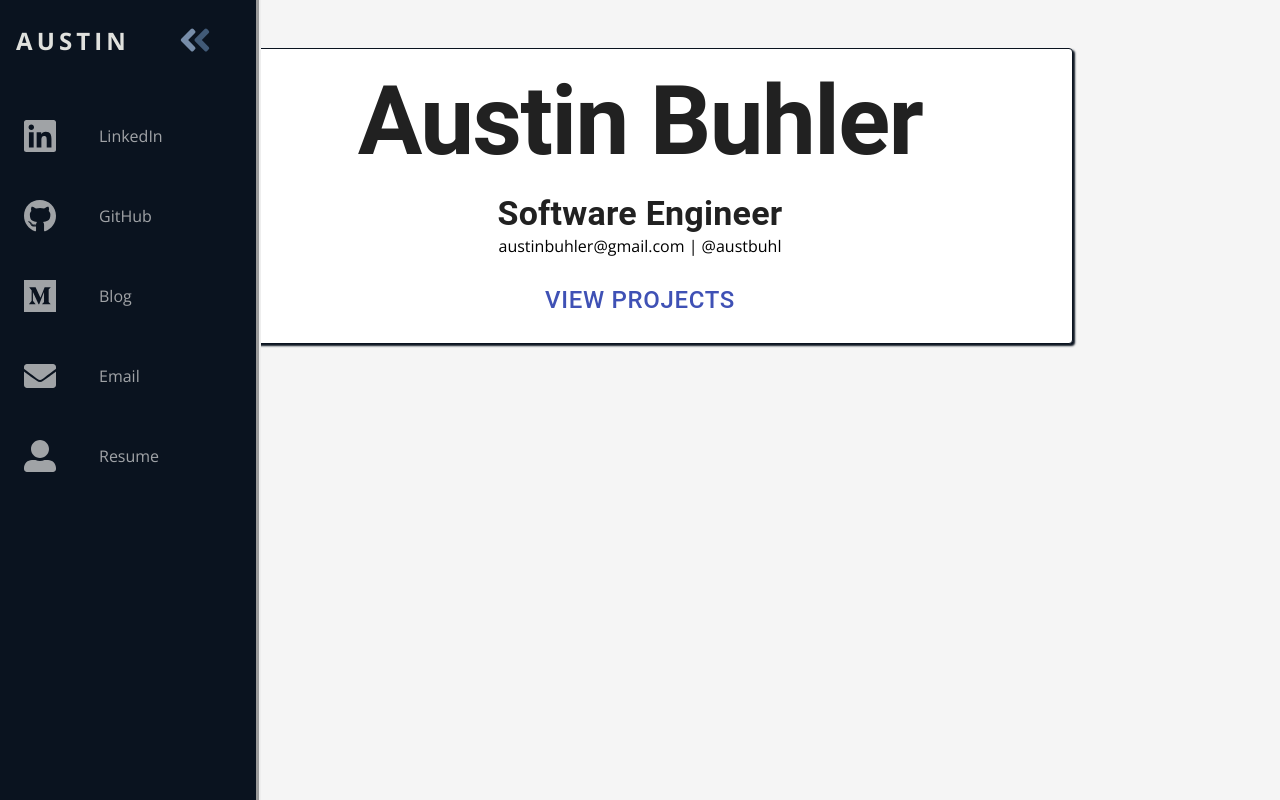
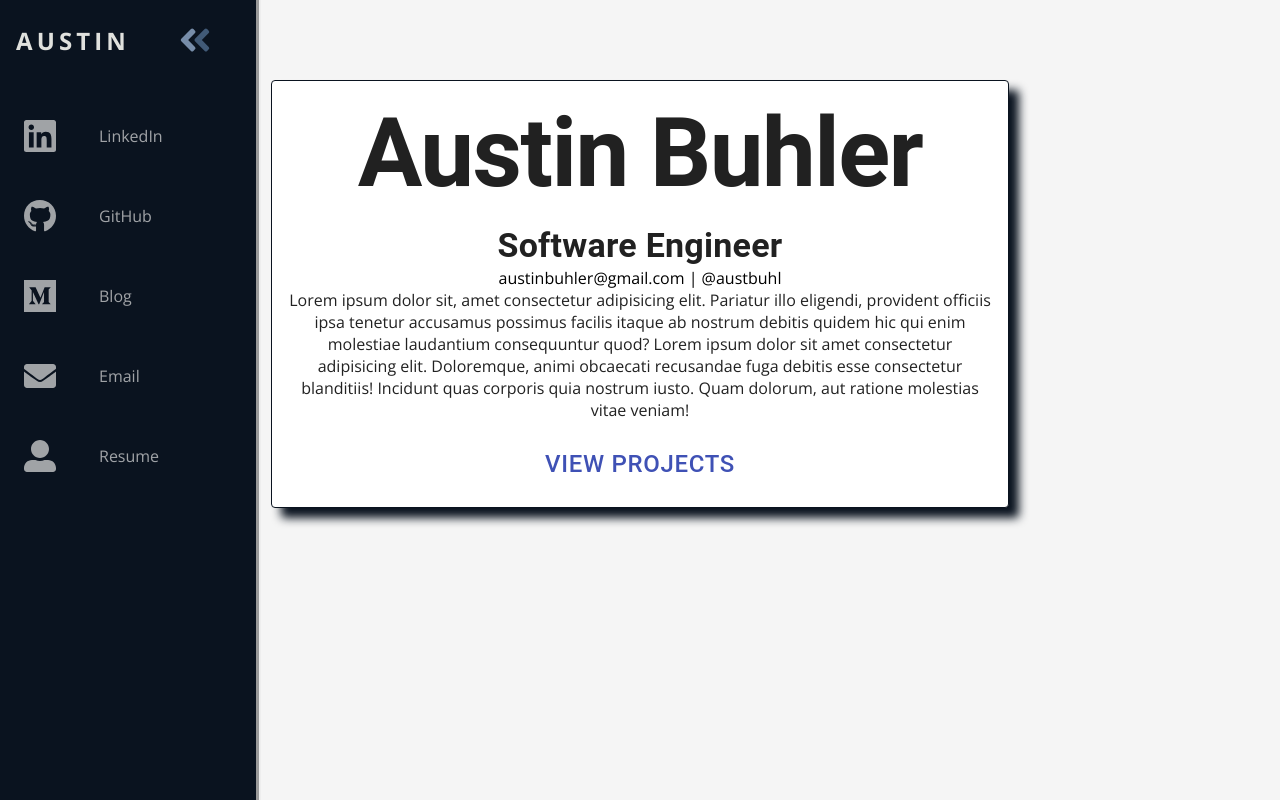
Before and after one commit to austbuhl/portfolio, a React (Create React App) app: page / in a window 1280 px wide. Built offline with nearby package versions, Linux system fonts and the light colour scheme.

Commit message:
Added resume and some styling

```diff
--- a/src/App.js
+++ b/src/App.js
@@ -19,10 +19,10 @@ import './App.css'
 
 const useStyles = makeStyles((theme) => ({
   card: {
-    width: '65vw',
-    marginTop: '3rem',
-    boxShadow: '2px 2px 2px #0a131f',
-    border: '0.25px solid #0a131f',
+    width: '55vw',
+    marginTop: '5rem',
+    boxShadow: '10px 10px 10px #0a131f',
+    border: '1.25px solid #0a131f',
     padding: '1rem'
   },
   image: {
@@ -74,6 +74,17 @@ function App() {
                     <a href='https://github.com/austbuhl' target='_blank'>
                       <span> | @austbuhl</span>
                     </a>
+                    <p>
+                      Lorem ipsum dolor sit, amet consectetur adipisicing elit.
+                      Pariatur illo eligendi, provident officiis ipsa tenetur
+                      accusamus possimus facilis itaque ab nostrum debitis
+                      quidem hic qui enim molestiae laudantium consequuntur
+                      quod? Lorem ipsum dolor sit amet consectetur adipisicing
+                      elit. Doloremque, animi obcaecati recusandae fuga debitis
+                      esse consectetur blanditiis! Incidunt quas corporis quia
+                      nostrum iusto. Quam dolorum, aut ratione molestias vitae
+                      veniam!
+                    </p>
                   </div>
                   <NavLink to='/projects'>
                     <Button
--- a/src/components/NavBar.jsx
+++ b/src/components/NavBar.jsx
@@ -82,7 +82,7 @@ export const NavBar = ({ toggleTheme }) => {
         </li>
 
         <li className='nav-item'>
-          <a href='#' className='nav-link'>
+          <a href='/Austin Buhler - Resume.pdf' className='nav-link'>
             <FaUserAlt />
             <span className='link-text'>Resume</span>
           </a>
--- a/src/components/ProjectCards.jsx
+++ b/src/components/ProjectCards.jsx
@@ -33,8 +33,8 @@ const useStyles = makeStyles((theme) => ({
     height: '35vh',
     width: 'auto',
     maxWidth: 750,
-    boxShadow: '2px 2px 2px #0a131f',
-    border: '0.25px solid #0a131f',
+    boxShadow: '10px 10px 10px #0a131f',
+    border: '1.25px solid #0a131f',
     borderRadius: 10,
     margin: '2em'
   },
```
Also changed, not shown: 2 other files (tests, documents, lock files or other folders).
